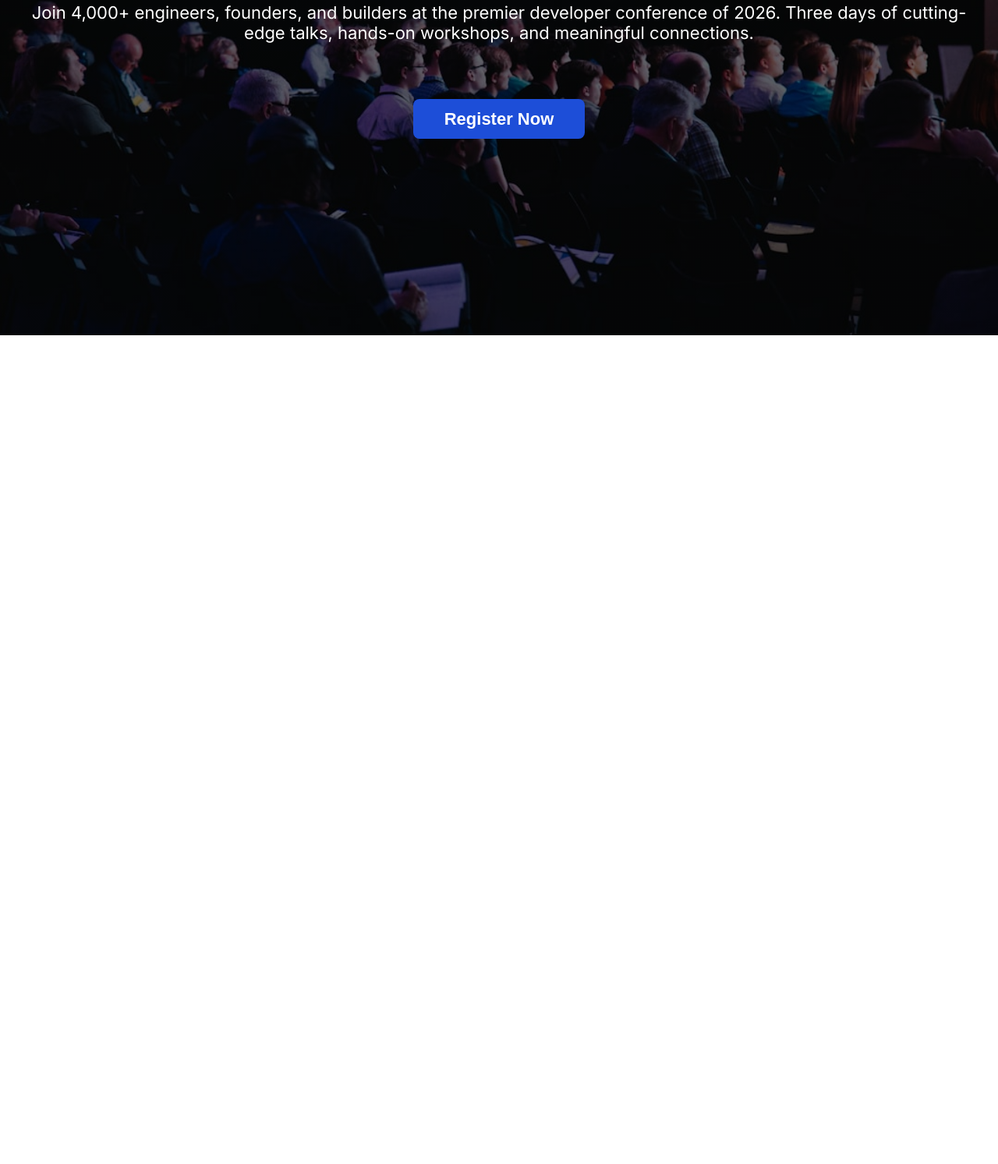
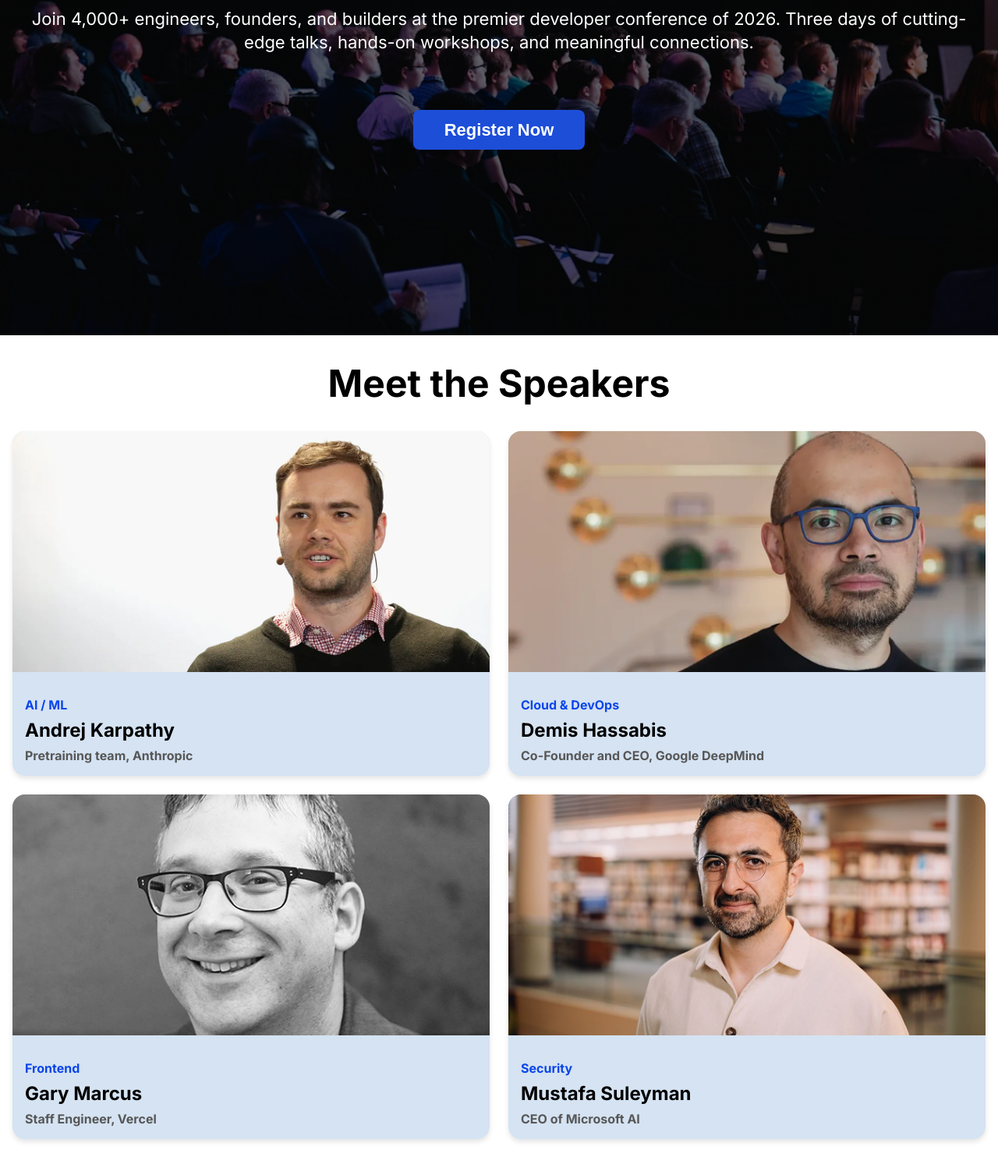
Before and after one commit to muzahiddipu/B14-A01-DevConf-2026, a plain HTML site: page index.html in a window 1280 px wide. Shown: the part 438-1931 px from the top of the page at 78% size. Before the commit the page ends 868 px from the top, so only its background shows below. Drawn offline with Linux system fonts and the light colour scheme.

Commit message:
Completed the speakers section

```diff
--- a/index.html
+++ b/index.html
@@ -42,13 +42,64 @@
       <!-- Banner section stars here -->
       <section class="banner-secton">
         <h1>Code. Connect. Create</h1>
-        <p style="max-width: 1320px; text-align: center; font-size: 22px">
+        <p
+          class="container"
+          style="
+            font-size: 22px;
+            font-weight: 400;
+            line-height: 30px;
+            text-align: center;
+            color: #ffffff;
+            margin-top: 20px;
+          "
+        >
           Join 4,000+ engineers, founders, and builders at the premier developer
           conference of 2026. Three days of cutting-edge talks, hands-on
           workshops, and meaningful connections.
         </p>
         <button>Register Now</button>
       </section>
+      <!-- banner section ends here -->
+
+      <!-- Meet the speakers section starts here -->
+      <section class="meet-the-speaker-section-container container">
+        <h1>Meet the Speakers</h1>
+        <div class="speakers-card-container">
+          <div class="speaker-1">
+            <img src="./assets/andrej.png" />
+            <div class="speaker-1-text">
+              <p class="color-primary">AI / ML</p>
+              <h2>Andrej Karpathy</h2>
+              <p class="color-secondary">Pretraining team, Anthropic</p>
+            </div>
+          </div>
+          <div class="speaker-2">
+            <img src="./assets/demis.png" />
+            <div class="speaker-2-text">
+              <p class="color-primary">Cloud & DevOps</p>
+              <h2>Demis Hassabis</h2>
+              <p class="color-secondary">Co-Founder and CEO, Google DeepMind</p>
+            </div>
+          </div>
+          <div class="speaker-3">
+            <img src="./assets/gary.png" />
+            <div class="speaker-3-text">
+              <p class="color-primary">Frontend</p>
+              <h2>Gary Marcus</h2>
+              <p class="color-secondary">Staff Engineer, Vercel</p>
+            </div>
+          </div>
+          <div class="speaker-4">
+            <img src="./assets/mustafa.png" />
+            <div class="speaker-4-text">
+              <p class="color-primary">Security</p>
+              <h2>Mustafa Suleyman</h2>
+              <p class="color-secondary">CEO of Microsoft AI</p>
+            </div>
+          </div>
+        </div>
+      </section>
+      <!-- Meet the speakers section ends here -->
     </main>
     <footer></footer>
   </body>
--- a/styles.css
+++ b/styles.css
@@ -13,6 +13,18 @@
   font-style: normal; */
 }
 /* Common styling section(DRY) */
+.color-primary {
+  color: #0945eb;
+  font-weight: 700;
+}
+.color-secondary {
+  color: #575757;
+  font-weight: 700;
+}
+.container {
+  max-width: 1320px;
+  margin: 0 auto;
+}
 .common-btn {
   background-color: #1d4ed8;
   color: white;
@@ -106,3 +118,64 @@
   transition: transform 0.3s ease;
   transform: translateY(-5px);
 }
+/* Banner styles end here */
+
+/* Meet the speakers styles here */
+.meet-the-speaker-section-container {
+  padding: 2rem 1rem;
+  display: flex;
+  flex-direction: column;
+  gap: 2rem;
+  justify-content: center;
+  align-items: center;
+}
+.meet-the-speaker-section-container h1 {
+  font-size: 3rem;
+  font-weight: 700;
+}
+.speakers-card-container {
+  display: grid;
+  grid-template-columns: repeat(2, 1fr);
+  gap: 1.5rem;
+}
+.speaker-1,
+.speaker-2,
+.speaker-3,
+.speaker-4 {
+  display: flex;
+  flex-direction: column;
+  gap: 1rem;
+  background-color: #d5e3f2;
+  border-radius: 1rem;
+  box-shadow: 0 4px 6px rgba(0, 0, 0, 0.1);
+}
+.speaker-1:hover,
+.speaker-2:hover,
+.speaker-3:hover,
+.speaker-4:hover {
+  transform: translateY(-5px);
+  box-shadow: 0 8px 20px rgba(37, 99, 235, 0.15);
+  transition:
+    transform 0.3s ease,
+    box-shadow 0.3s ease;
+}
+
+.speaker-1 img,
+.speaker-2 img,
+.speaker-3 img,
+.speaker-4 img {
+  width: 100%;
+  height: auto;
+  border-radius: 16px 16px 0 0;
+}
+.speaker-1-text,
+.speaker-2-text,
+.speaker-3-text,
+.speaker-4-text {
+  padding: 1rem;
+  display: flex;
+  flex-direction: column;
+  gap: 0.5rem;
+}
+
+/* Meet the speakers styles end here */
```
